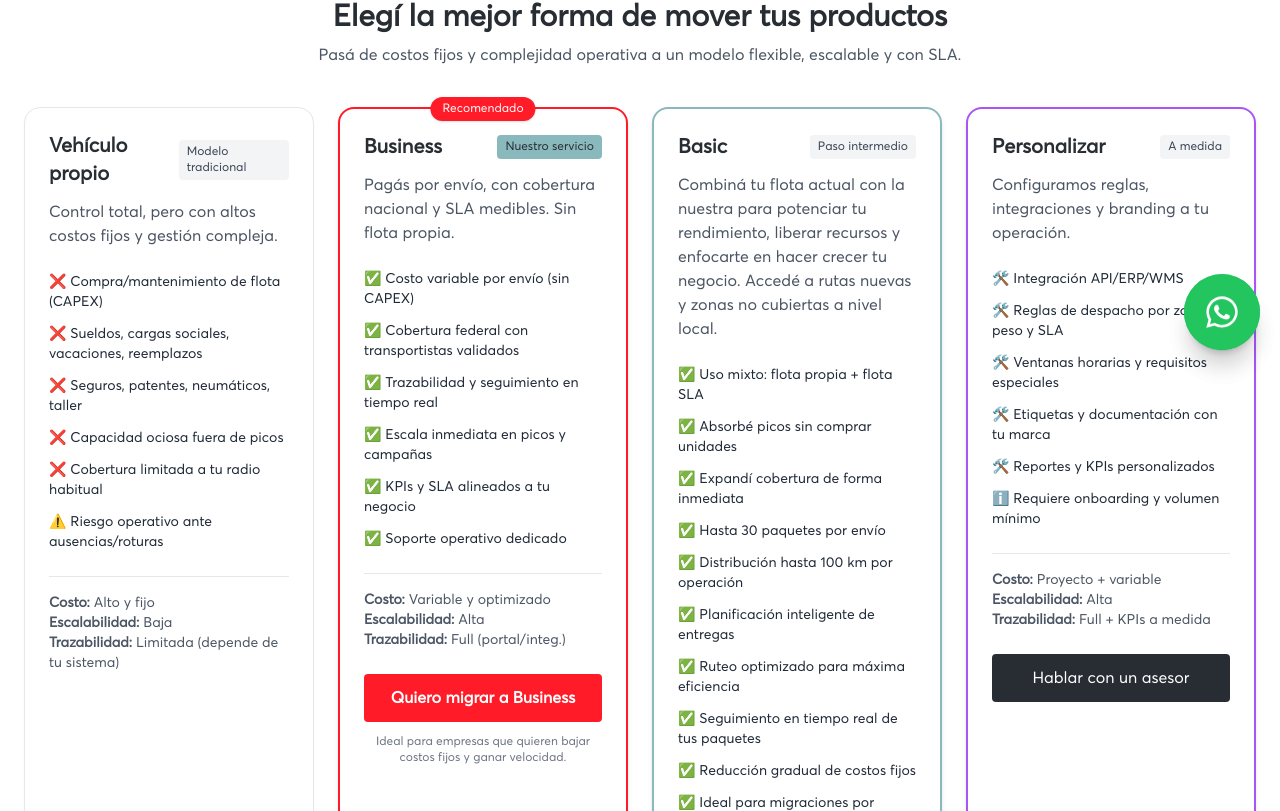
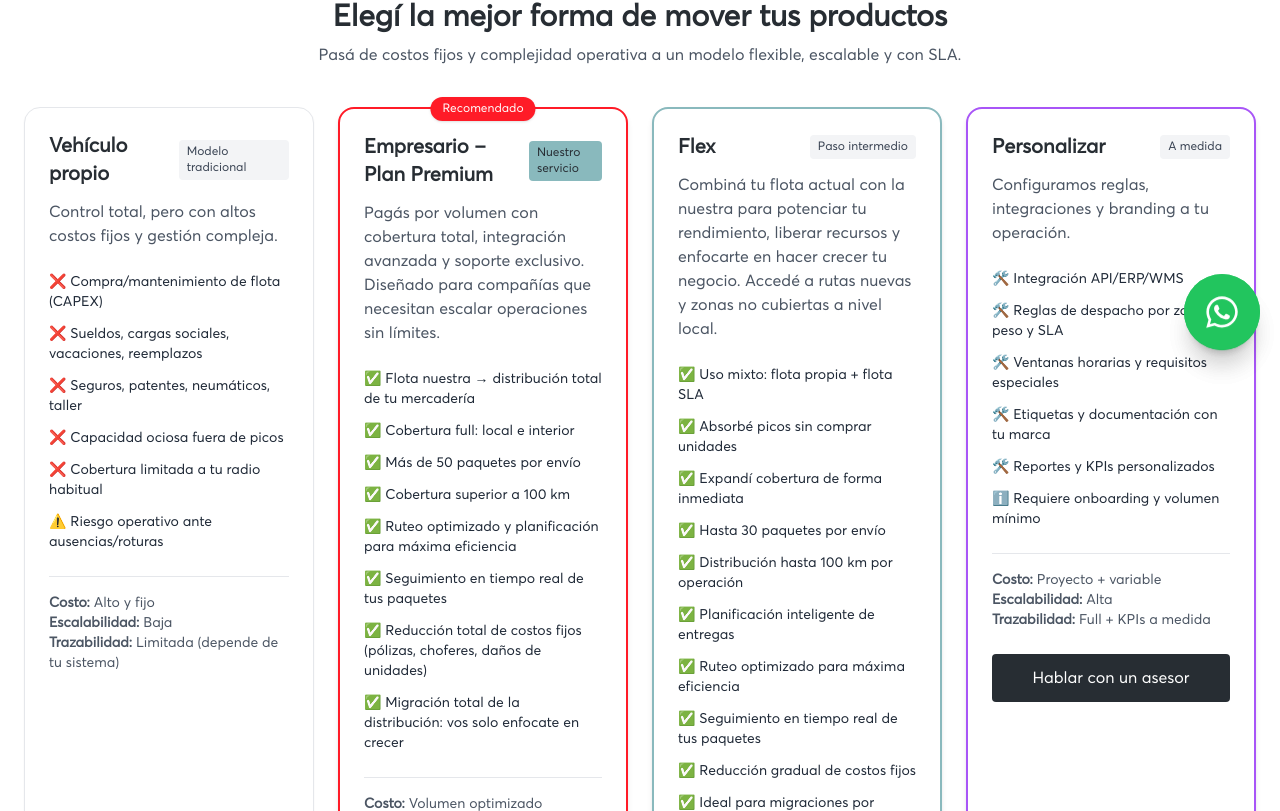
Before and after one commit to Fjmorell/logisticaargentina, a React (Vite) app: page /cotizar in a window 1280 px wide. Shown: the part 429-1240 px from the top of the page. Built offline with nearby package versions, Linux system fonts and the light colour scheme.

Commit message:
arreglar planes

```diff
--- a/src/pages/Cotizar.jsx
+++ b/src/pages/Cotizar.jsx
@@ -97,27 +97,29 @@ const Cotizar = () => {
                 Recomendado
               </span>
               <div className="flex items-center justify-between">
-                <h3 className="text-xl font-semibold text-custom-dark">Business</h3>
+                <h3 className="text-xl font-semibold text-custom-dark">Empresario – Plan Premium</h3>
                 <span className="text-xs bg-custom-blue text-custom-dark px-2 py-1 rounded">Nuestro servicio</span>
               </div>
               <p className="mt-3 text-gray-600">
-                Pagás por envío, con cobertura nacional y SLA medibles. Sin flota propia.
+                Pagás por volumen con cobertura total, integración avanzada y soporte exclusivo. Diseñado para compañías que necesitan escalar operaciones sin límites.
               </p>
               <ul className="mt-6 space-y-3 text-sm">
-                <li>✅ Costo variable por envío (sin CAPEX)</li>
-                <li>✅ Cobertura federal con transportistas validados</li>
-                <li>✅ Trazabilidad y seguimiento en tiempo real</li>
-                <li>✅ Escala inmediata en picos y campañas</li>
-                <li>✅ KPIs y SLA alineados a tu negocio</li>
-                <li>✅ Soporte operativo dedicado</li>
+                <li>✅ Flota  nuestra → distribución total de tu mercadería</li>
+                <li>✅ Cobertura full: local e interior</li>
+                <li>✅ Más de 50 paquetes por envío</li>
+                <li>✅ Cobertura superior a 100 km</li>
+                <li>✅ Ruteo optimizado y planificación para máxima eficiencia</li>
+                <li>✅ Seguimiento en tiempo real de tus paquetes</li>
+                <li>✅ Reducción total de costos fijos (pólizas, choferes, daños de unidades)</li>
+                <li>✅ Migración total de la distribución: vos solo enfocate en crecer</li>
               </ul>
               <div className="mt-6 border-t pt-4 text-sm text-gray-600">
-                <p><span className="font-semibold">Costo:</span> Variable y optimizado</p>
-                <p><span className="font-semibold">Escalabilidad:</span> Alta</p>
-                <p><span className="font-semibold">Trazabilidad:</span> Full (portal/integ.)</p>
+                <p><span className="font-semibold">Costo:</span> Volumen optimizado (variable → decreciente)</p>
+                <p><span className="font-semibold">Escalabilidad:</span> Máxima</p>
+                <p><span className="font-semibold">Trazabilidad:</span> Total (portal + integración completa)</p>
               </div>
               <a
-  href="https://wa.me/5491156193199?text=Hola! Quiero más info sobre el plan Business 🚀"
+  href="https://wa.me/5491156193199?text=Hola! Quiero más info sobre el plan Premium 🚀"
   target="_blank"
   rel="noreferrer"
   className="mt-6 inline-block w-full text-center bg-custom-red text-white font-semibold py-3 rounded hover:bg-custom-red/90 transition"
@@ -133,7 +135,7 @@ const Cotizar = () => {
                                   {/* Columna 4 - Híbrido (Transición) */}
 <div className="relative border-2 rounded-2xl p-6 shadow-md bg-white h-full flex flex-col transition-transform duration-300 hover:scale-105 hover:shadow-lg border-custom-blue" >
   <div className="flex items-center justify-between">
-    <h3 className="text-xl font-semibold text-custom-dark">Basic</h3>
+    <h3 className="text-xl font-semibold text-custom-dark">Flex</h3>
     <span className="text-xs bg-gray-100 text-gray-700 px-2 py-1 rounded">Paso intermedio</span>
   </div>
   <p className="mt-3 text-gray-600">
@@ -160,7 +162,7 @@ const Cotizar = () => {
   </div>
 
   <a
-    href="https://wa.me/5491156193199?text=Hola! Quiero más info sobre el plan Basic 🚀"
+    href="https://wa.me/5491156193199?text=Hola! Quiero más info sobre el plan Flex 🚀"
     target="_blank"
   rel="noreferrer"
     className="mt-6 inline-block w-full text-center bg-custom-blue text-custom-dark font-medium py-3 rounded hover:opacity-90 transition"
```
